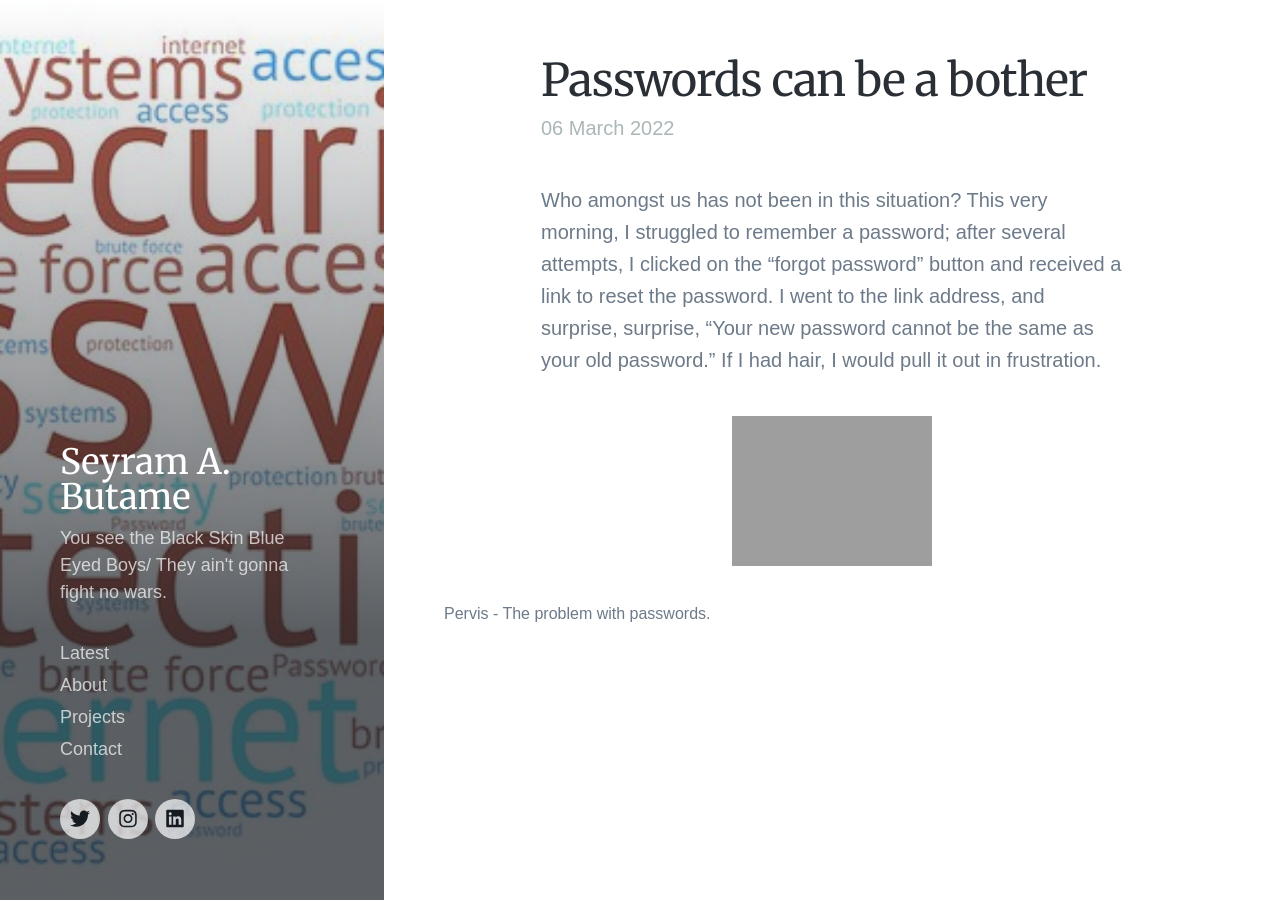
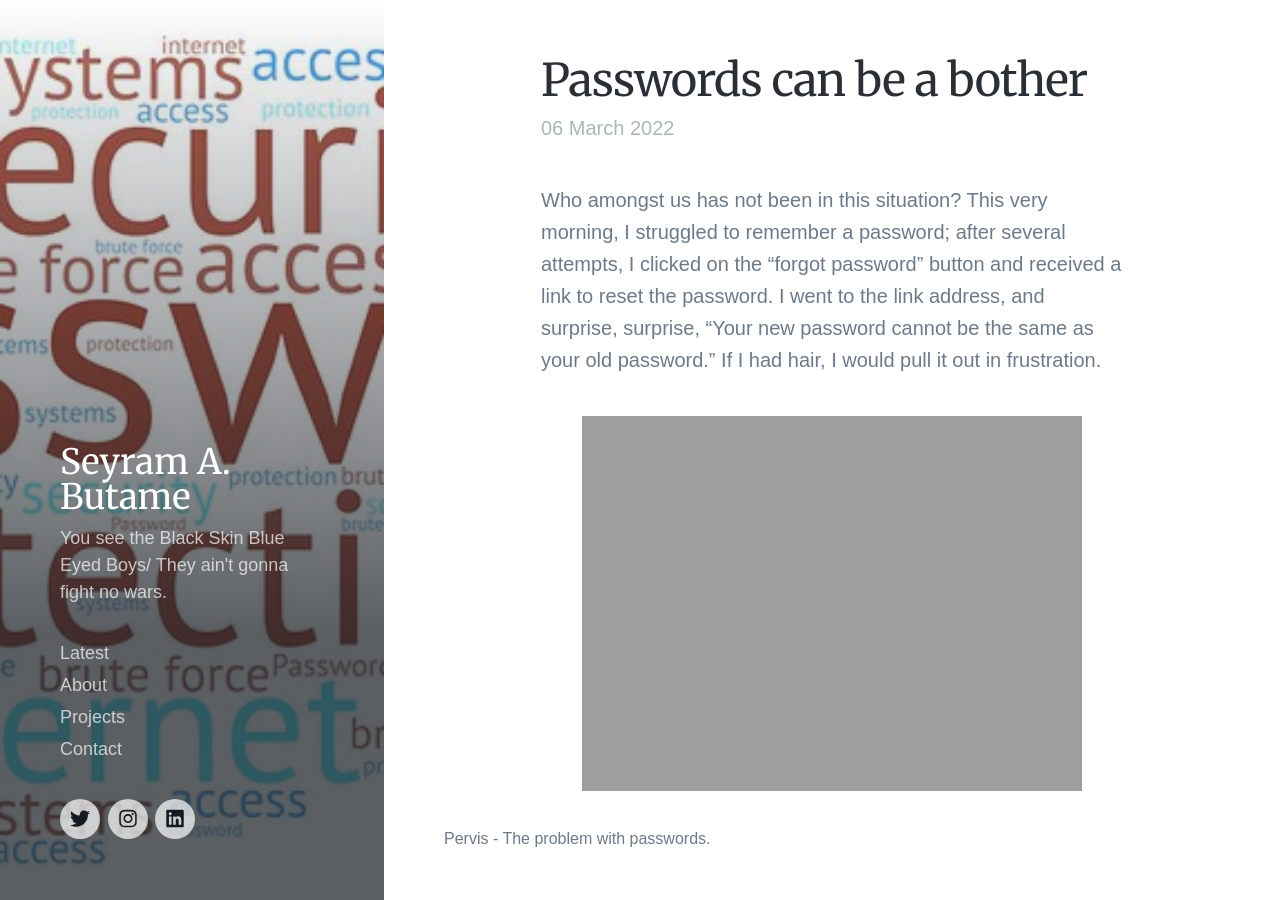
Before and after one commit to butames/blog.github.io, a Jekyll site: the page built from _posts/2022-03-06-Passwords.md, in a window 1280 px wide and 900 px high. Built offline with Jekyll 4.4.1, drawn with Linux system fonts in a browser that asks for light colours; nearby versions of some CDN libraries; some web fonts are replaced.

Commit message:
Update 2022-03-06-Passwords.md

```diff
--- a/_posts/2022-03-06-Passwords.md
+++ b/_posts/2022-03-06-Passwords.md
@@ -10,7 +10,7 @@ Who amongst us has not been in this situation? This very morning, I struggled to
 
 <figure>
   <p align="center">
-    <img src="{{site.url}}/images/blog_images/2022-03-06-Pervis.png" alt="Pervis - Password" width="200"/>
+    <img src="{{site.url}}/images/blog_images/2022-03-06-Pervis.png" alt="Pervis - Password" width="500"/>
   <figcaption>Pervis - The problem with passwords.</figcaption>
   </p>
 </figure>
```
